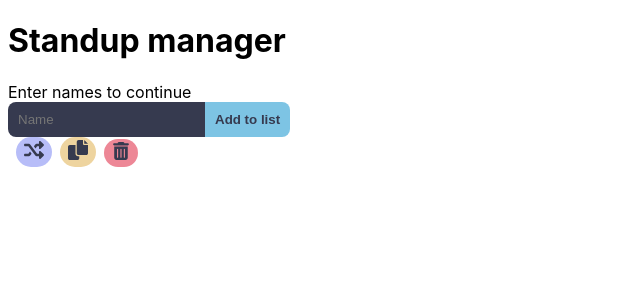
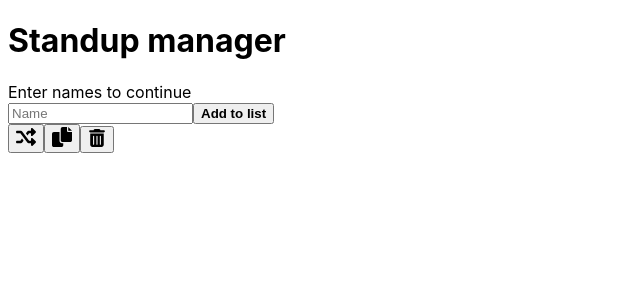
Before and after one commit to araucaria223/standup-manager, a React (Create React App) app: page / in a window 1280 px wide. Shown: the top 300 px of the page, without its empty margins (0-640 px from the left). Built offline with nearby package versions, Linux system fonts and the light colour scheme.

Commit message:
Fixed previous commit

```diff
--- a/src/App.js
+++ b/src/App.js
@@ -1,7 +1,4 @@
 import React, { useState } from "react";
-import { ThemeProvider } from "styled-components";
-import { darkMode } from "./Theme";
-import { AddButton, NameInput, ActionButton } from "./Styles";
 
 function App() {
   const url = new URL(window.location);
@@ -86,7 +83,7 @@ function App() {
   }
 
   return (
-    <ThemeProvider theme={darkMode}>
+    <>
       <div className="content-wrapper">
         <div className="title-wrapper">
           <h1>Standup manager</h1>
@@ -94,7 +91,7 @@ function App() {
         </div>
         <div className="nav-wrapper">
           <form data-testid="nameForm" onSubmit={handleSubmit}>
-            <NameInput
+            <input
               type="text"
               name="Name"
               placeholder="Name"
@@ -104,15 +101,15 @@ function App() {
               value={inputValue}
               maxLength="100"
               onChange={handleChange}
-            ></NameInput>
-            <AddButton type="submit" className="add-button">
+            ></input>
+            <button type="submit" className="add-button">
               <strong>Add to list</strong>
-            </AddButton>
+            </button>
           </form>
         </div>
-        <ActionButton
-          color="lavender"
+        <button
           title="Randomise list"
+          className="random-button"
           data-testid="randomButton"
           onClick={handleRandomise}
         >
@@ -124,9 +121,8 @@ function App() {
           >
             <path d="M424.1 287c-15.13-15.12-40.1-4.426-40.1 16.97V352H336L153.6 108.8C147.6 100.8 138.1 96 128 96H32C14.31 96 0 110.3 0 128s14.31 32 32 32h80l182.4 243.2C300.4 411.3 309.9 416 320 416h63.97v47.94c0 21.39 25.86 32.12 40.99 17l79.1-79.98c9.387-9.387 9.387-24.59 0-33.97L424.1 287zM336 160h47.97v48.03c0 21.39 25.87 32.09 40.1 16.97l79.1-79.98c9.387-9.391 9.385-24.59-.0013-33.97l-79.1-79.98c-15.13-15.12-40.99-4.391-40.99 17V96H320c-10.06 0-19.56 4.75-25.59 12.81L254 162.7L293.1 216L336 160zM112 352H32c-17.69 0-32 14.31-32 32s14.31 32 32 32h96c10.06 0 19.56-4.75 25.59-12.81l40.4-53.87L154 296L112 352z" />
           </svg>
-        </ActionButton>
-        <ActionButton
-          color="yellow"
+        </button>
+        <button
           title="Copy list to clipboard"
           className="copy-button"
           data-testid="copyButton"
@@ -140,10 +136,10 @@ function App() {
           >
             <path d="M384 96L384 0h-112c-26.51 0-48 21.49-48 48v288c0 26.51 21.49 48 48 48H464c26.51 0 48-21.49 48-48V128h-95.1C398.4 128 384 113.6 384 96zM416 0v96h96L416 0zM192 352V128h-144c-26.51 0-48 21.49-48 48v288c0 26.51 21.49 48 48 48h192c26.51 0 48-21.49 48-48L288 416h-32C220.7 416 192 387.3 192 352z" />
           </svg>
-        </ActionButton>
-        <ActionButton
-          color="red"
+        </button>
+        <button
           title="Clear list"
+          className="clear-button"
           data-testid="clearButton"
           onClick={handleClear}
         >
@@ -155,7 +151,7 @@ function App() {
           >
             <path d="M135.2 17.69C140.6 6.848 151.7 0 163.8 0H284.2C296.3 0 307.4 6.848 312.8 17.69L320 32H416C433.7 32 448 46.33 448 64C448 81.67 433.7 96 416 96H32C14.33 96 0 81.67 0 64C0 46.33 14.33 32 32 32H128L135.2 17.69zM31.1 128H416V448C416 483.3 387.3 512 352 512H95.1C60.65 512 31.1 483.3 31.1 448V128zM111.1 208V432C111.1 440.8 119.2 448 127.1 448C136.8 448 143.1 440.8 143.1 432V208C143.1 199.2 136.8 192 127.1 192C119.2 192 111.1 199.2 111.1 208zM207.1 208V432C207.1 440.8 215.2 448 223.1 448C232.8 448 240 440.8 240 432V208C240 199.2 232.8 192 223.1 192C215.2 192 207.1 199.2 207.1 208zM304 208V432C304 440.8 311.2 448 320 448C328.8 448 336 440.8 336 432V208C336 199.2 328.8 192 320 192C311.2 192 304 199.2 304 208z" />
           </svg>
-        </ActionButton>
+        </button>
         <ol data-testid="nameList">
           {names.map((item, index) => {
             return (
@@ -178,7 +174,7 @@ function App() {
           })}
         </ol>
       </div>
-    </ThemeProvider>
+    </>
   );
 }
 
--- a/src/Styles.js
+++ /dev/null
@@ -1,51 +0,0 @@
-import styled from "styled-components";
-
-export const AddButton = styled.button`
-  background-color: ${(props) => props.theme.colors.sapphire};
-  color: ${(props) => props.theme.colors.surface0};
-  border: 2px solid transparent;
-  padding: 0.5rem;
-
-  border-top-right-radius: 8px;
-  border-bottom-right-radius: 8px;
-
-  &:active {
-    border: 2px solid ${(props) => props.theme.colors.text};
-  }
-`;
-
-export const NameInput = styled.input`
-  background-color: ${(props) => props.theme.colors.surface0};
-  color: ${(props) => props.theme.colors.text};
-
-  border: 2px solid transparent;
-  border-top-left-radius: 8px;
-  border-bottom-left-radius: 8px;
-
-  padding: 0.5rem;
-
-  &:placeholder {
-    color: ${(props) => props.theme.colors.overlay1};
-    opacity: 1;
-  }
-`;
-
-const ActionButton = styled.button`
-  background-color: ${(props) => props.theme.colors[props.color]};
-  border: 2px solid transparent;
-  border-radius: 20px;
-  margin-left: 0.5rem;
-  padding-block: 0.1rem;
-  align-items: center;
-  justify-items: center;
-
-  &:active {
-    border: 2px solid ${(props) => props.theme.colors.text};
-  }
-
-  & svg * {
-    fill: ${(props) => props.theme.colors.surface0};
-  }
-`;
-
-export { ActionButton };
--- a/src/Theme.js
+++ /dev/null
@@ -1,30 +0,0 @@
-export const darkMode = {
-    colors: {
-        rosewater: "#f4dbd6",
-        flamingo: "#f0c6c6",
-        pink: "#f5bde6",
-        mauve: "#c6a0f6",
-        red: "#ed8796",
-        maroon: "#ee99a0",
-        peach: "#f5a97f",
-        yellow: "#eed49f",
-        green: "#a6da95",
-        teal: "#8bd5ca",
-        sky: "#91d7e3",
-        sapphire: "#7dc4e4",
-        blue: "#8aadf4",
-        lavender: "#b7bdf8",
-        text: "#cad3f5",
-        subtext1: "#b8c0e0",
-        subtext0: "#a5adcb",
-        overlay2: "#939ab7",
-        overlay1: "#8087a2",
-        overlay0: "#6e738d",
-        surface2: "#5b6078",
-        surface1: "#494d64",
-        surface0: "#363a4f",
-        base: "#24273a",
-        mantle: "#1e2030",
-        crust: "#181926",
-    }
-}
```
